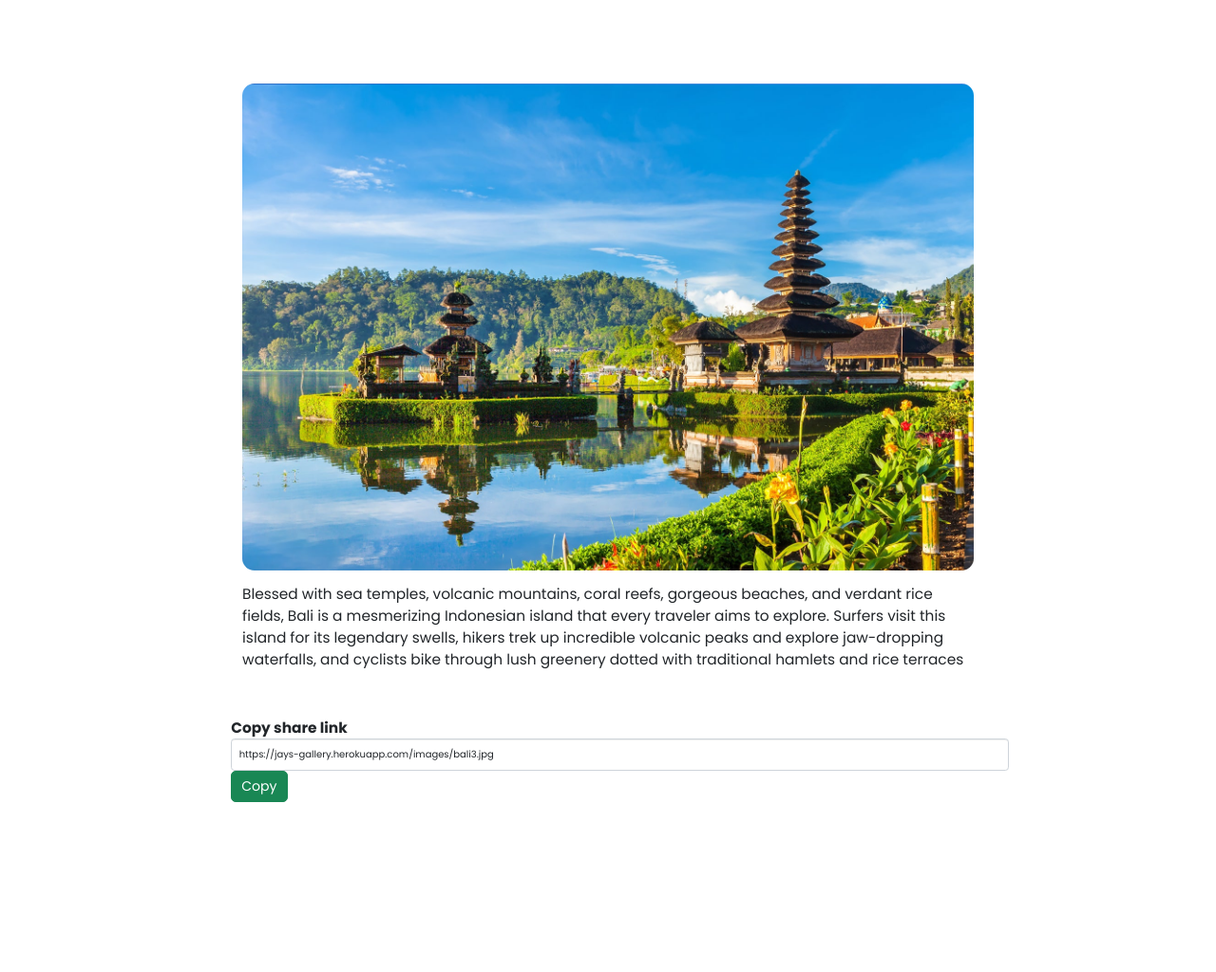
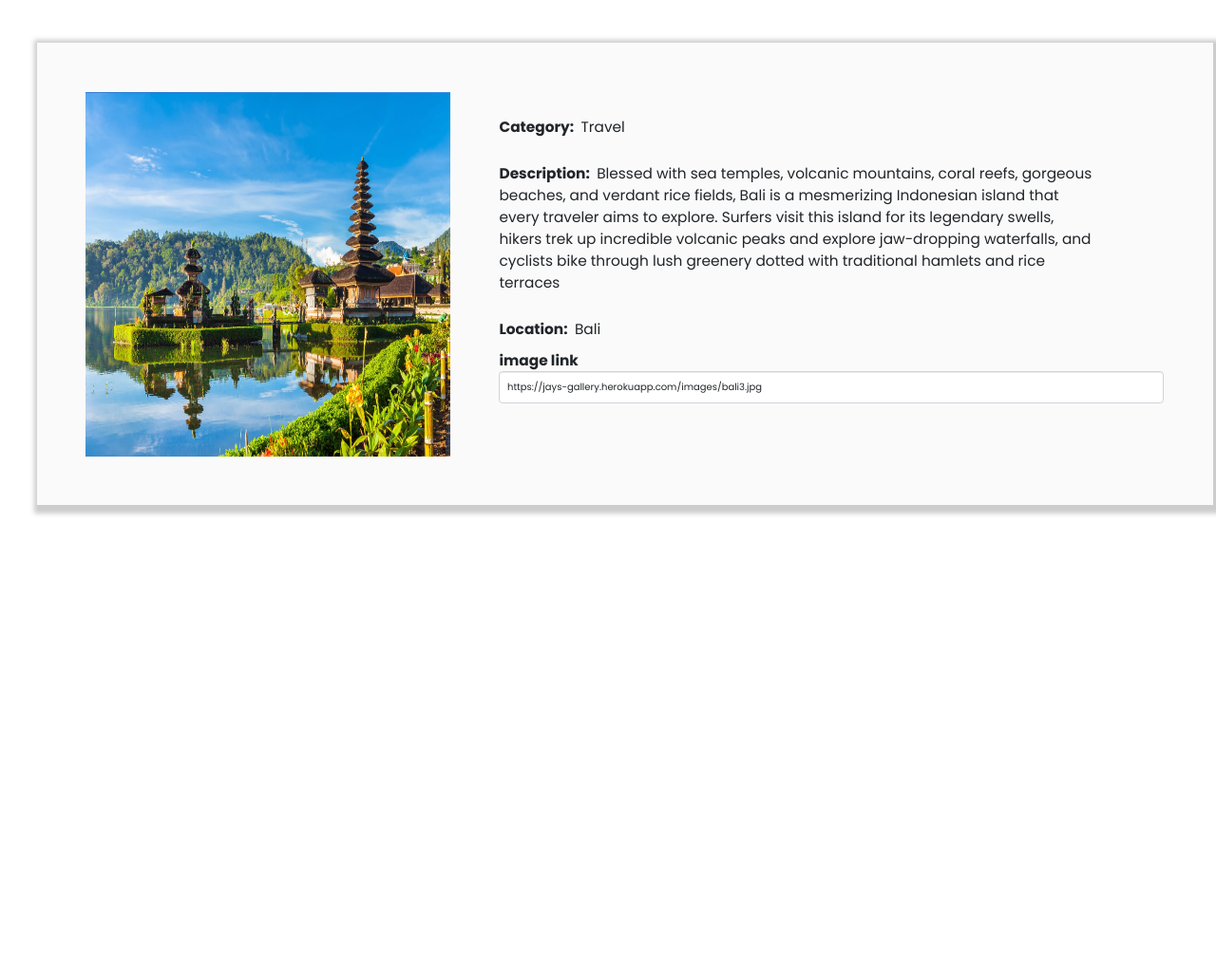
Before and after one commit to AjedidahMwanzia/jays-gallery, a Django app: page /photo/2 in a window 1280 px wide. Shown: the part 75-1099 px from the top of the page at 95% size. After the commit the page ends 618 px from the top, so only its background shows below. Run offline with Django 4.2, Linux system fonts and the light colour scheme; data comes from the database, SQL or seed files in the repository; some libraries are stand-ins or nearby versions.

Commit message:
update the photo.html page

```diff
--- a/photos/templates/photos/photo.html
+++ b/photos/templates/photos/photo.html
@@ -3,26 +3,26 @@
 {% load static %}
 
 {% block content%}
-<div  style=" width: 80%; margin-left: 10vw;padding-bottom: 9vw;margin-bottom: 5vw;padding-top: 3vw; padding-left: 7vw;padding-right: 7vw;border-radius: 1vw;">
-    <div class="m-5" >
-        <div class="container" >
-            <div class="row justify-content-center">
 
-                <div style="height: 70vh;">
-                <img style="max-width: 100%; max-height:100%;border-radius: 1vw;" src="{{photo.image.url}}" alt="">
-                <p style="padding-top:1vw ;">{{photo.description}}</p>
+        <div class="container"  id="photos">
+            <div class="images" >
+                <img class="image" src="{{photo.image.url}}" alt="">
+                <div>
+                    <p ><strong>Category: </strong>  &nbsp;{{photo.category}}</p>
+                    <p ><strong>Description: </strong>  &nbsp;{{photo.description}}</p>
+                    <p ><strong>Location: </strong>  &nbsp;{{photo.location}}</p>
+                    <div class="modal-footer justify-content-start" >
+                        <label >image link</label>
+                        <input class="form-control " type="text " value="https://jays-gallery.herokuapp.com{{photo.image.url}} " id="{{photo.id}}.url">
+
+                    </div>
                 </div>
+
+
             </div>
 
         </div>
-        </div>
-        <div class="modal-footer justify-content-start" style="padding-top: 6vw;padding-left: 2vw;">
-            <label class="modalBody">Copy share link</label>
-            <input class="form-control " type="text " value="https://jays-gallery.herokuapp.com{{photo.image.url}} " id="{{photo.id}}.url">
-            <button class="btn btn-success btn-lg copy " id=url{photo.id} onclick="myCopyFunction('{{photo.id}}.url') "><i class="fas fa-copy "
-                    style="font-size:1vw;color: white; "></i>Copy</button>
-        </div>
-  </div>
+
 
 
 {% endblock%}
--- a/static/css/style.css
+++ b/static/css/style.css
@@ -45,7 +45,7 @@ body{
 
     .navbar-brand{
         font-size: 3vw;
-        margin-top: 5.5vw;
+        margin-top: 5.7vw;
     }
     .navbar-brand a{
         font-size: 3.2vw;
@@ -70,3 +70,29 @@ body{
 
     }
 }
+.images{
+    display: flex;
+    background-color:  #fafafa;
+    width: 110%;
+    box-shadow: 3px 3px 5px 6px #ccc;
+    margin-top: 2vw;
+    padding: 4vw;
+    margin-left: -3vw;
+
+}
+.images img {
+    width: 30vw;
+    margin-right: 4vw;
+    height: 30vw;
+}
+.images p {
+    width: 90%;
+    margin-top: 2VW;
+
+}
+.vl {
+    border-left: 0.2vw solid grey;
+    height: 50vw;
+    position: absolute;
+
+  }
```
